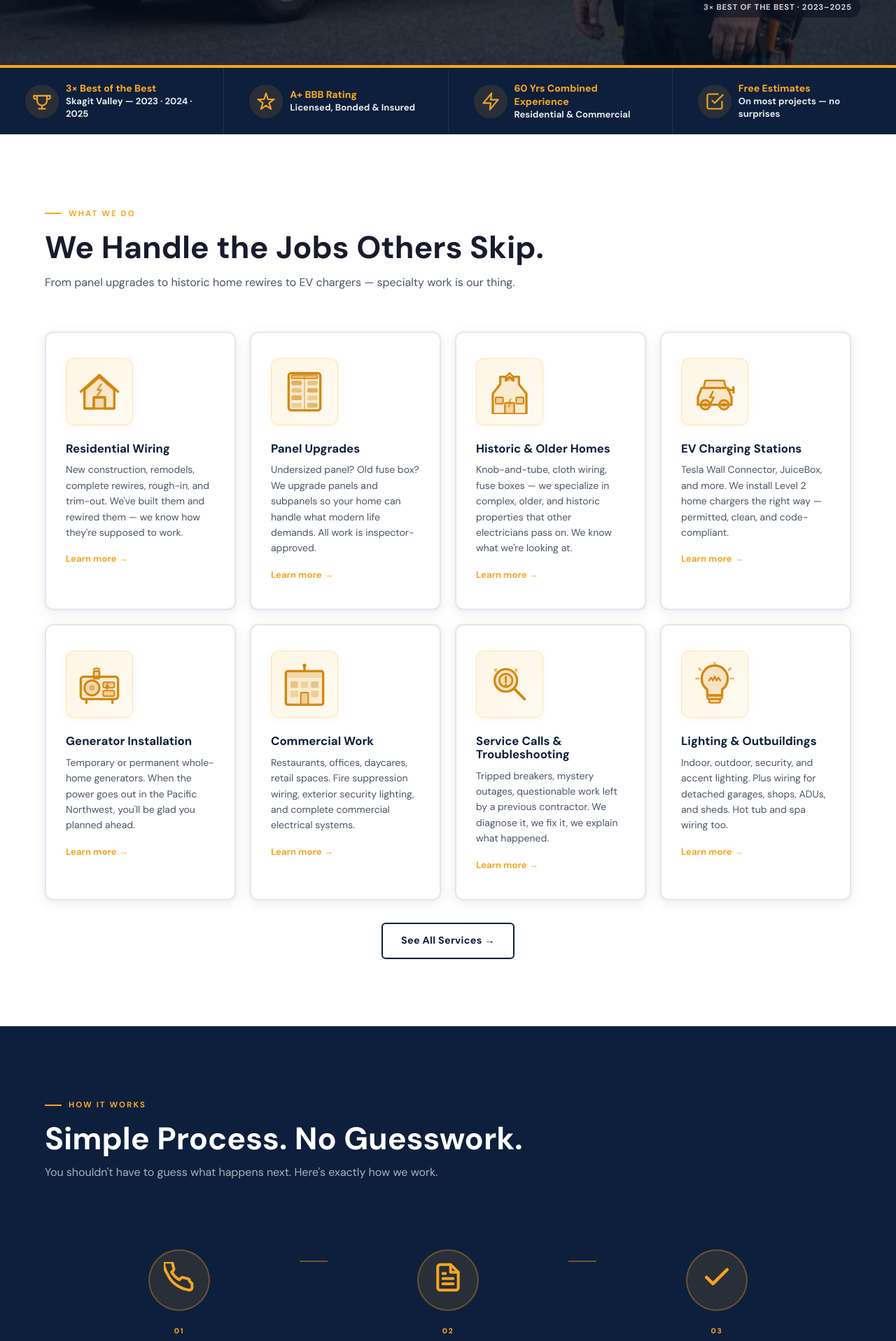
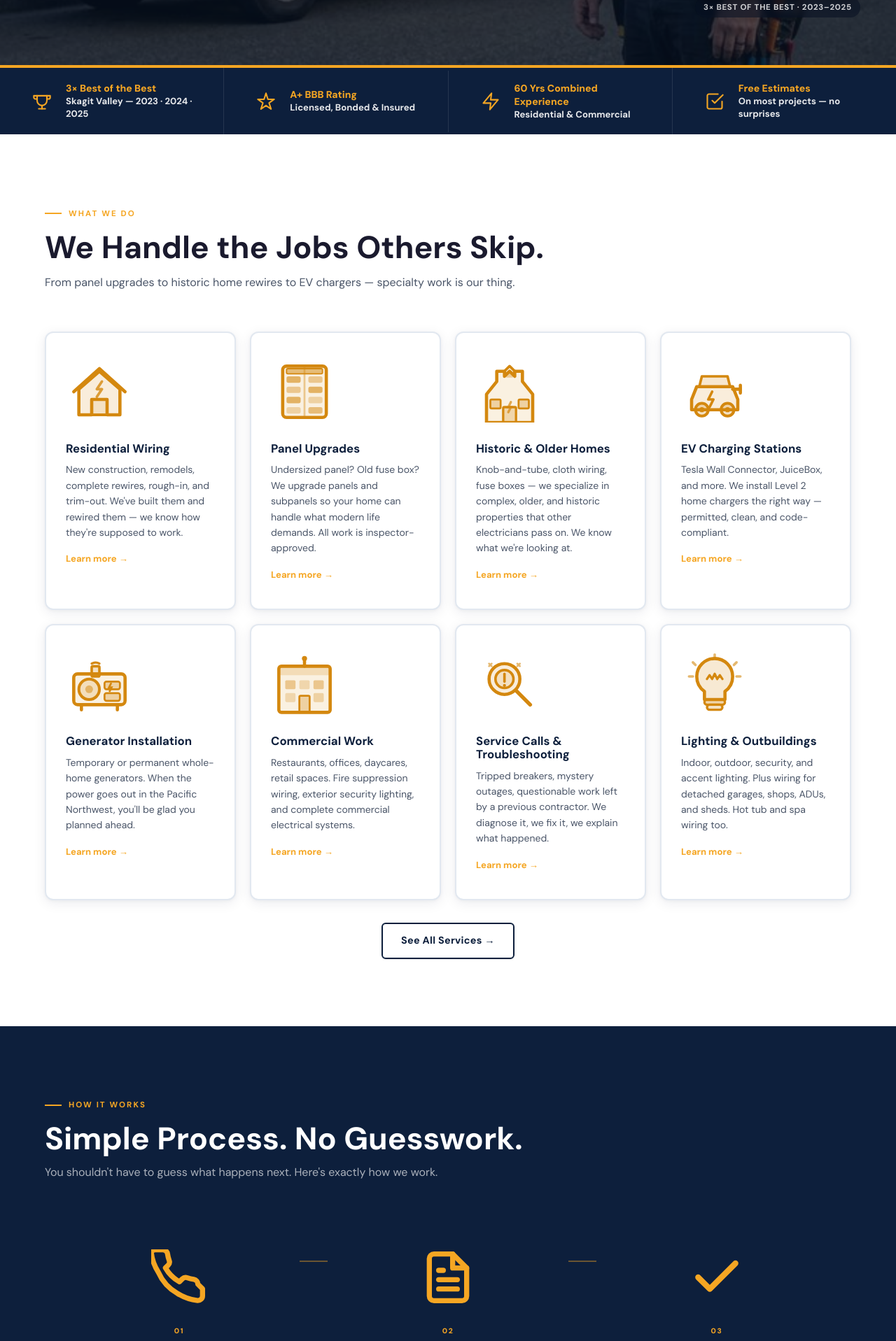
Before and after one commit to Franscale1922/local-websites, a Next.js app in the folder prospects/premier-electrical-svc/site/: page / in a window 1280 px wide. Shown: the part 763-2680 px from the top of the page at 70% size. Built offline with nearby package versions, Linux system fonts and the light colour scheme; no server answers.

Commit message:
feat: transparent overfill icons — remove container backgrounds, scale SVGs to overfill

```diff
--- a/prospects/premier-electrical-svc/site/src/app/globals.css
+++ b/prospects/premier-electrical-svc/site/src/app/globals.css
@@ -393,13 +393,15 @@ p { max-width: 68ch; }
   flex: 1; min-width: 180px;
 }
 .trust-strip-item:last-child { border-right: none; }
+/* Trust strip icons — transparent, icon fills the space */
 .trust-strip-icon {
   width: 48px; height: 48px; flex-shrink: 0;
   display: flex; align-items: center; justify-content: center;
-  background: rgba(245,166,35,0.12);
-  border-radius: 50%;
+  background: transparent;
   color: var(--color-accent);
+  overflow: visible;
 }
+
 .trust-strip-text { font-size: 0.82rem; font-weight: 700; color: rgba(255,255,255,0.9); line-height: 1.35; }
 .trust-strip-text span { display: block; color: var(--color-accent); font-weight: 800; font-size: 0.88rem; }
 
@@ -417,23 +419,26 @@ p { max-width: 68ch; }
   border-color: var(--color-accent);
   box-shadow: var(--shadow-gold); transform: translateY(-5px);
 }
+/* Service card icon — transparent container, icon slightly overfills */
 .service-icon {
   width: 96px; height: 96px;
-  background: linear-gradient(135deg, var(--color-accent-light) 0%, rgba(245,166,35,0.06) 100%);
-  border-radius: var(--radius-md);
+  background: transparent;
+  border: none;
+  box-shadow: none;
   display: flex; align-items: center;
   justify-content: center; margin-bottom: 24px;
-  transition: background var(--transition-fast), color var(--transition-fast), box-shadow var(--transition-fast);
   color: var(--color-accent-dark);
-  border: 1.5px solid rgba(245,166,35,0.25);
-  box-shadow: 0 2px 10px rgba(245,166,35,0.10);
+  overflow: visible;
+  transition: color var(--transition-fast), transform var(--transition-fast);
+}
+.service-icon svg {
+  width: 88px; height: 88px;   /* overfill: 92% of container */
 }
 .service-card:hover .service-icon {
-  background: linear-gradient(135deg, var(--color-accent) 0%, var(--color-accent-dark) 100%);
-  color: var(--color-primary);
-  border-color: var(--color-accent);
-  box-shadow: 0 4px 20px rgba(245,166,35,0.35);
+  color: var(--color-accent);
+  transform: scale(1.08);
 }
+
 .service-card h3 { font-size: 1.05rem; margin-bottom: 10px; color: var(--color-primary); }
 .service-card p { font-size: 0.875rem; color: var(--color-neutral-mid); line-height: 1.6; }
 .service-card .service-link {
@@ -559,13 +564,16 @@ p { max-width: 68ch; }
   display: flex; align-items: flex-start; gap: 14px;
   margin-bottom: 20px;
 }
+/* Contact detail icon — structural spacer, transparent body */
 .contact-detail-icon {
-  width: 44px; height: 44px; background: var(--color-primary);
-  border-radius: var(--radius-sm); display: flex; align-items: center;
-  justify-content: center; font-size: 1.2rem; flex-shrink: 0;
-  color: #fff;
-  border-left: 3px solid var(--color-accent);
+  width: 44px; height: 44px;
+  background: transparent;
+  display: flex; align-items: center;
+  justify-content: center; font-size: 1.5rem; flex-shrink: 0;
+  color: var(--color-accent);
+  overflow: visible;
 }
+
 .contact-detail-text { font-size: 0.88rem; color: var(--color-neutral-mid); }
 .contact-detail-label { font-size: 0.7rem; font-weight: 700; text-transform: uppercase; letter-spacing: 0.1em; color: var(--color-neutral-mid); margin-bottom: 3px; }
 .contact-detail-value { font-size: 0.95rem; color: var(--color-primary); font-weight: 600; }
@@ -728,20 +736,26 @@ p { max-width: 68ch; }
   opacity: 0.4;
   z-index: 1;
 }
+/* Process step icon — transparent circle, icon overfills */
 .process-icon-wrap {
   width: 88px; height: 88px;
-  background: rgba(245,166,35,0.12);
-  border: 2px solid rgba(245,166,35,0.3);
+  background: transparent;
+  border: none;
   border-radius: 50%;
   display: flex; align-items: center; justify-content: center;
   margin: 0 auto 20px;
   position: relative; z-index: 2;
   color: var(--color-accent);
-  transition: background var(--transition-fast);
+  overflow: visible;
+  transition: transform var(--transition-fast);
+}
+.process-icon-wrap svg {
+  width: 80px; height: 80px;   /* overfill: 91% of container */
 }
 .process-step:hover .process-icon-wrap {
-  background: rgba(245,166,35,0.22);
+  transform: scale(1.10);
 }
+
 .process-num {
   font-size: 0.65rem;
   font-weight: 800;
```
